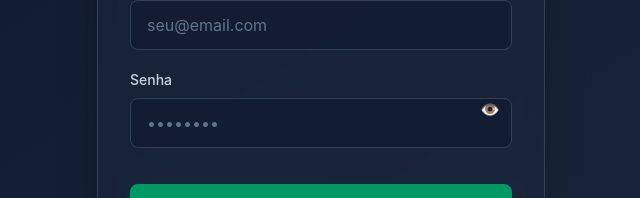
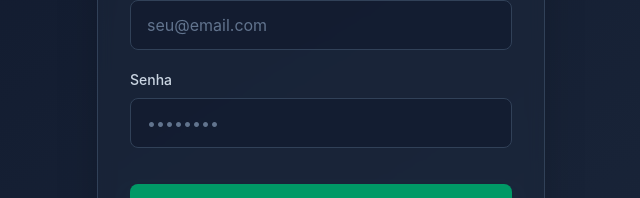
Before and after one commit to DevLaelSantos/frontend-financeiro, a React (Vite) app: page / in a window 1280 px wide. Shown: the part 324-522 px from the top of the page, without its empty margins (319-959 px from the left). Built offline with nearby package versions, Linux system fonts and the light colour scheme.

Commit message:
fix: reload config anterior do formulario de login

```diff
--- a/src/pages/Login.jsx
+++ b/src/pages/Login.jsx
@@ -66,16 +66,16 @@ export default function Login() {
               placeholder="seu@email.com" required
             />
           </div>
-          {/* <div>
+          <div className="relative">
             <label className="block text-slate-300 text-sm font-medium mb-2">Senha</label>
             <input
               type="password" value={senha} onChange={(e) => setSenha(e.target.value)}
               className="w-full px-4 py-3 bg-slate-900/50 border border-slate-700 rounded-lg text-white placeholder-slate-500 focus:outline-none focus:ring-2 focus:ring-emerald-500 focus:border-transparent transition-all"
               placeholder="••••••••" required
             />
-          </div> */}
+          </div>
 
-          <div className="relative">
+          {/* <div className="relative">
              <label className="block text-slate-300 text-sm font-medium mb-2">Senha</label>
             <input
               type={mostrarSenha ? "text" : "password"} // <-- Muda o tipo
@@ -90,7 +90,7 @@ export default function Login() {
             >
               {mostrarSenha ? '🙈' : '👁️'}
             </button>
-          </div>
+          </div> */}
 
           {sucesso && (
             <div className="bg-emerald-500/10 border border-emerald-500/50 text-emerald-400 text-sm text-center p-3 rounded-lg mb-4">
```
